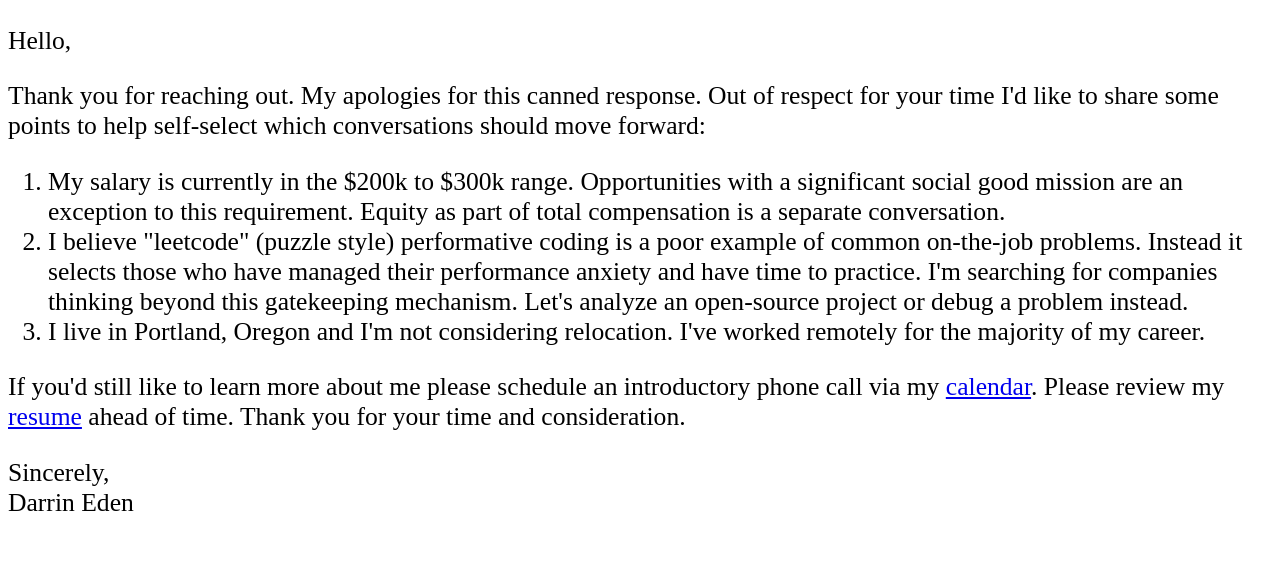
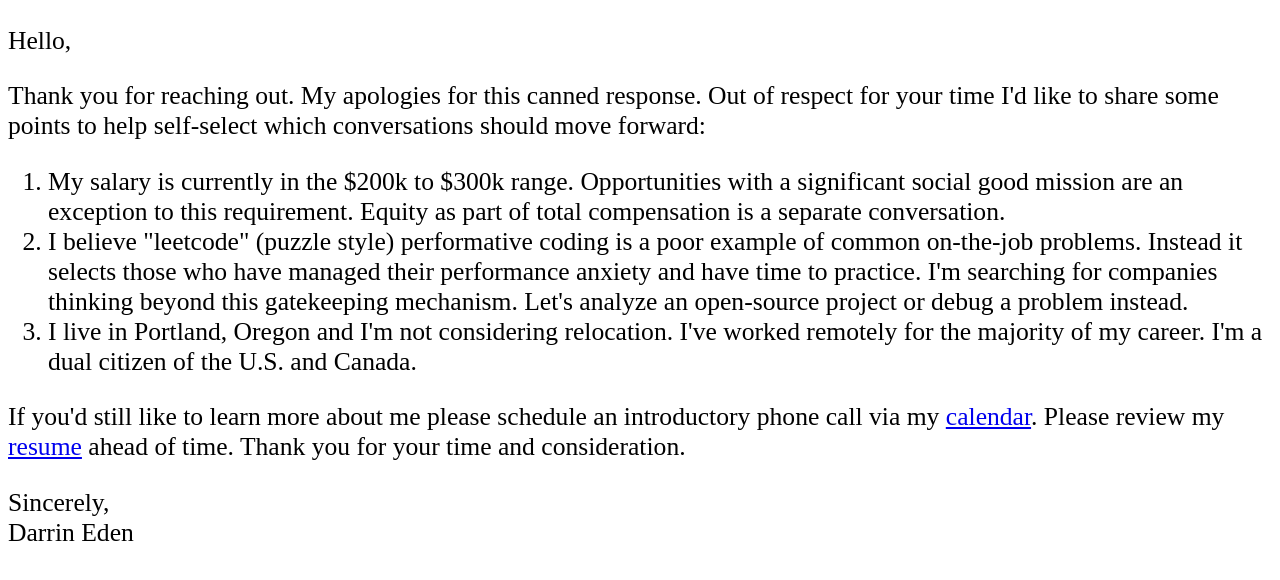
Before and after one commit to dje/darrineden.com, a React (Create React App) app: page /recruiting in a window 1280 px wide. Shown: the top 580 px of the page. Built offline with nearby package versions, Linux system fonts and the light colour scheme.

Commit message:
Update Recruiting.tsx

```diff
--- a/src/Recruiting.tsx
+++ b/src/Recruiting.tsx
@@ -7,7 +7,7 @@ export const Recruiting = () =>
         <ol>
             <li>My salary is currently in the $200k to $300k range. Opportunities with a significant social good mission are an exception to this requirement. Equity as part of total compensation is a separate conversation.</li>
             <li>I believe "leetcode" (puzzle style) performative coding is a poor example of common on-the-job problems. Instead it selects those who have managed their performance anxiety and have time to practice. I'm searching for companies thinking beyond this gatekeeping mechanism. Let's analyze an open-source project or debug a problem instead.</li>
-            <li>I live in Portland, Oregon and I'm not considering relocation. I've worked remotely for the majority of my career.</li>
+            <li>I live in Portland, Oregon and I'm not considering relocation. I've worked remotely for the majority of my career. I'm a dual citizen of the U.S. and Canada.</li>
         </ol>
         <p>If you'd still like to learn more about me please schedule an introductory phone call via my <a href="https://calendly.com/darrin-eden/introduction">calendar</a>. Please review my <a href="https://storage.googleapis.com/darrineden/Darrin_Eden_Resume.pdf">resume</a> ahead of time. Thank you for your time and consideration.</p>
         <p>Sincerely,<br />Darrin Eden</p>
```
